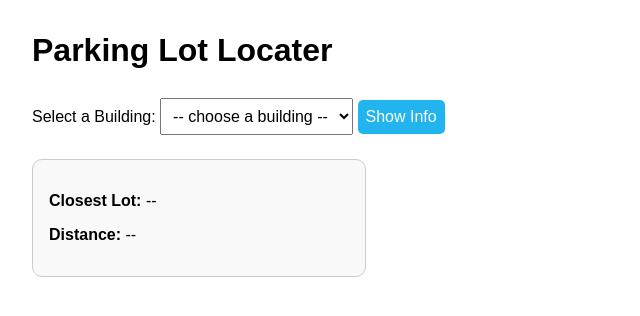
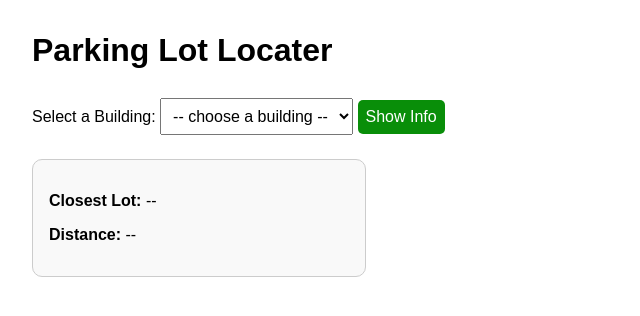
Before and after one commit to AlanAntony1/GroupESoftwareEngineering, a Django app: page / in a window 1280 px wide. Shown: the top 316 px of the page, without its empty margins (0-640 px from the left). Run offline with Django 5.2, Linux system fonts and the light colour scheme; data comes from the database, SQL or seed files in the repository.

Commit message:
aditi button change - green

```diff
--- a/parkinglotlocater/templates/parkinglotlocater/locater.html
+++ b/parkinglotlocater/templates/parkinglotlocater/locater.html
@@ -11,7 +11,7 @@
             font-size: 1rem;
         }
         button {
-            background-color: #22b4eeff;
+            background-color: rgb(9, 142, 9);
 
             color: white;
             border: none;
```
